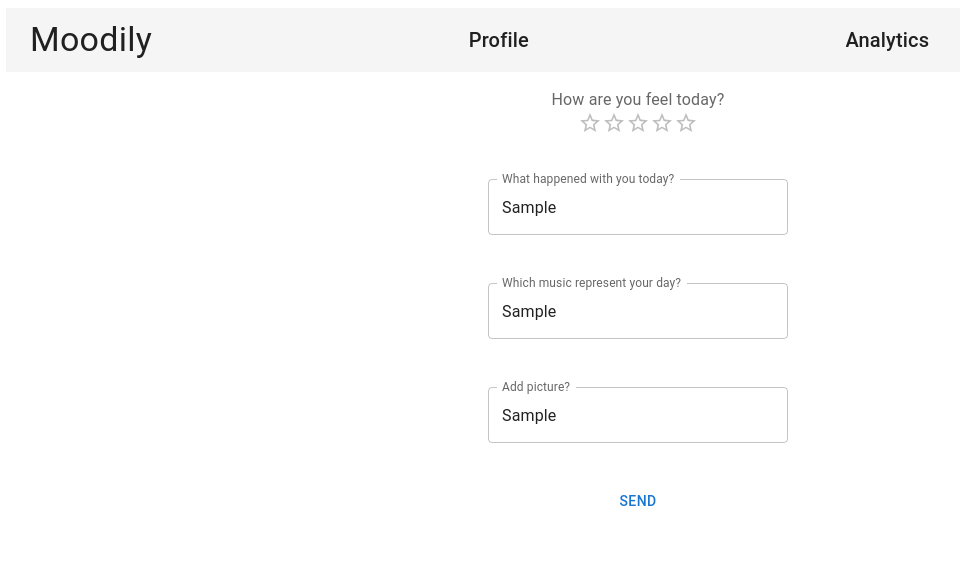
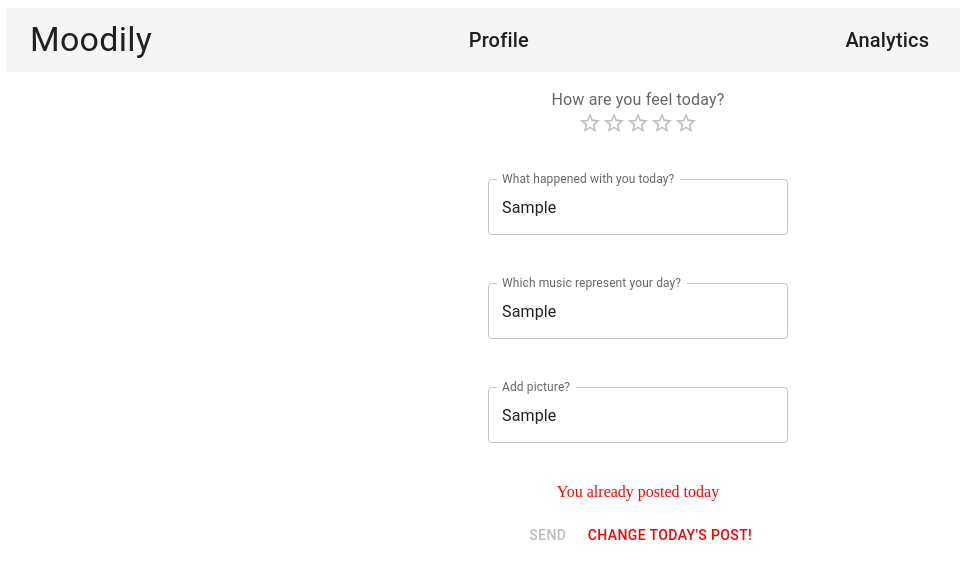
Before and after one commit to csakafeda/Moodily, a React (Vite) app in the folder frontend/: page /moodForm in a window 1280 px wide. Both pictures are taken after typing "Sample", "Sample", "Sample" into the empty fields and a click on the button "SEND". Shown: the top 578 px of the page, without its empty margins (2-962 px from the left). Built offline with nearby package versions, Linux system fonts and the light colour scheme; no server answers.

Commit message:
handle error if already posted today

```diff
--- a/frontend/src/Tools/sendReport.js
+++ b/frontend/src/Tools/sendReport.js
@@ -1,4 +1,4 @@
-export const submitReport = (rate, text, music, picture, setNavigate) => {
+export const submitReport = (rate, text, music, picture, setNavigate, setError) => {
     fetch("/api", {
         method: "POST",
         headers: {
@@ -12,7 +12,13 @@ export const submitReport = (rate, text, music, picture, setNavigate) => {
         })
     })
         .then(res => {
-            console.log(res.json());
-            setNavigate("/");
+            if (res.ok) {
+                setNavigate("/");
+            } else {
+                throw new Error("Network response was not ok");
+            }
         })
+        .catch(e => {
+            setError("You already posted today");
+        });
 }
--- a/frontend/src/pages/MoodForm.jsx
+++ b/frontend/src/pages/MoodForm.jsx
@@ -7,7 +7,7 @@ import {
     Button,
     Box
 } from "@mui/material";
-import {useState} from "react";
+import {useEffect, useState} from "react";
 import {submitReport} from "../Tools/sendReport.js";
 import {useNavigate} from "react-router-dom";
 
@@ -17,6 +17,7 @@ export default function MoodForm() {
     const [rate, setRate] = useState("");
     const [music, setMusic] = useState("");
     const [picture, setPicture] = useState("");
+    const [error, setError] = useState("");
 
     const handleRateChange = (e) => {
         setRate(e.target.value);
@@ -36,8 +37,12 @@ export default function MoodForm() {
 
     const handleSubmit = (e) => {
         e.preventDefault();
-        submitReport(rate, text, music, picture, nav => navigate(nav));
+        submitReport(rate, text, music, picture, nav => navigate(nav), setError);
     };
+
+    const handleMoodChange = () => {
+    }
+
 
     return (
         <>
@@ -81,12 +86,27 @@ export default function MoodForm() {
                         ></TextField>
                     </FormControl>
                 </Container>
+                {!error ?
+                    <Container align="center" sx={{padding: "1rem"}}>
+                        <Button align="center" type={"submit"}>
+                            Send
+                        </Button>
+                    </Container>
+                    :
+                    <>
+                        <Container align="center" sx={{padding: "1rem", color: 'red'}}>{error}
+                            <Container align="center" sx={{padding: "1rem"}}>
+                                <Button disabled align="center" type={"submit"}>
+                                    Send
+                                </Button>
+                                <Button align="center" sx={{color: 'red'}} onClick={handleMoodChange}>
+                                    Change today's post!
+                                </Button>
+                            </Container>
+                        </Container>
+                    </>
+                }
 
-                <Container align="center" sx={{padding: "1rem"}}>
-                    <Button align="center" type={"submit"}>
-                        Send
-                    </Button>
-                </Container>
             </Box>
         </>
     );
--- a/frontend/vite.config.js
+++ b/frontend/vite.config.js
@@ -1,7 +1,6 @@
 import { defineConfig } from 'vite'
 import react from '@vitejs/plugin-react'
 
-// https://vitejs.dev/config/
 export default defineConfig({
   plugins: [react()],
   server: {
```
